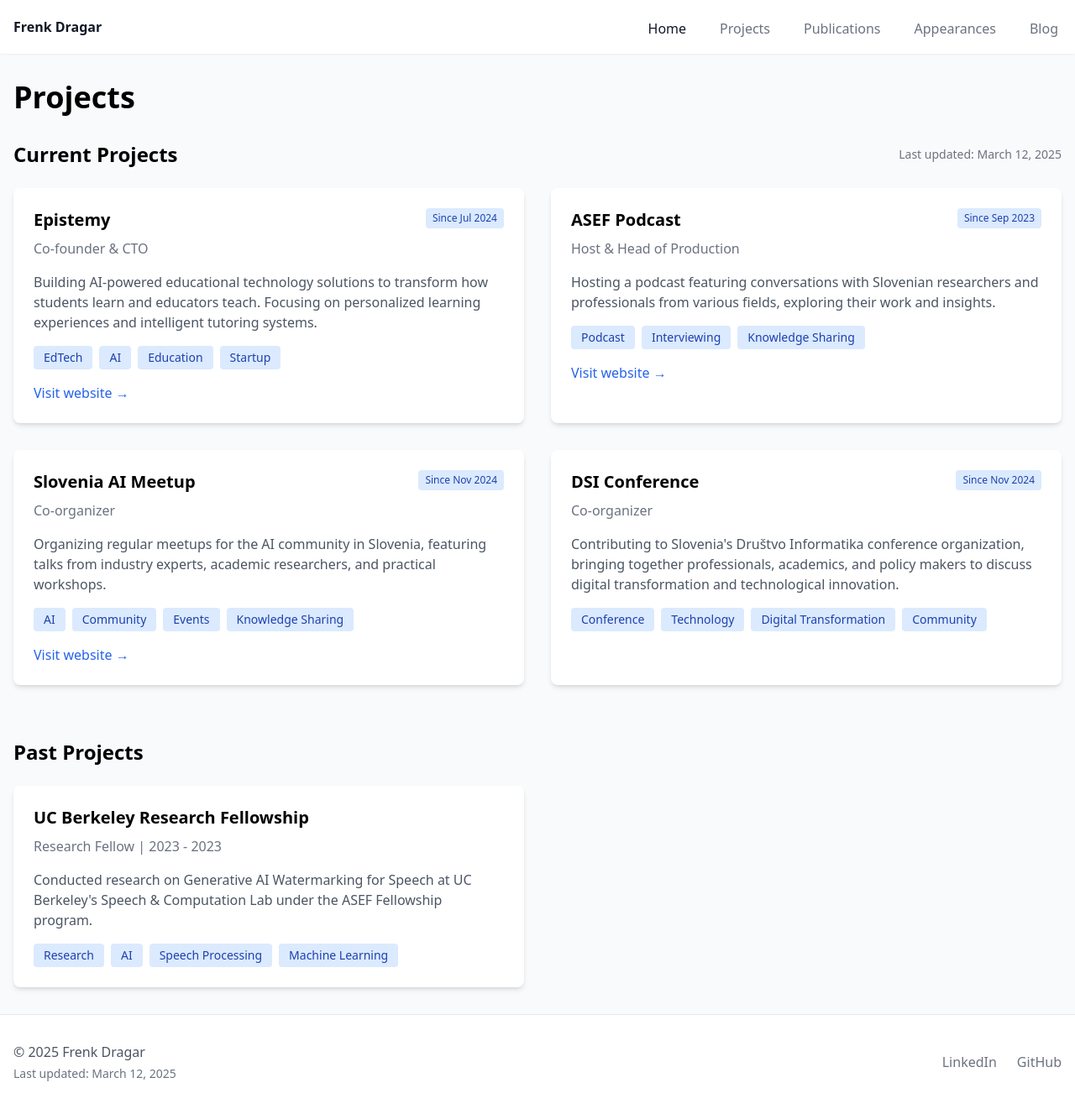
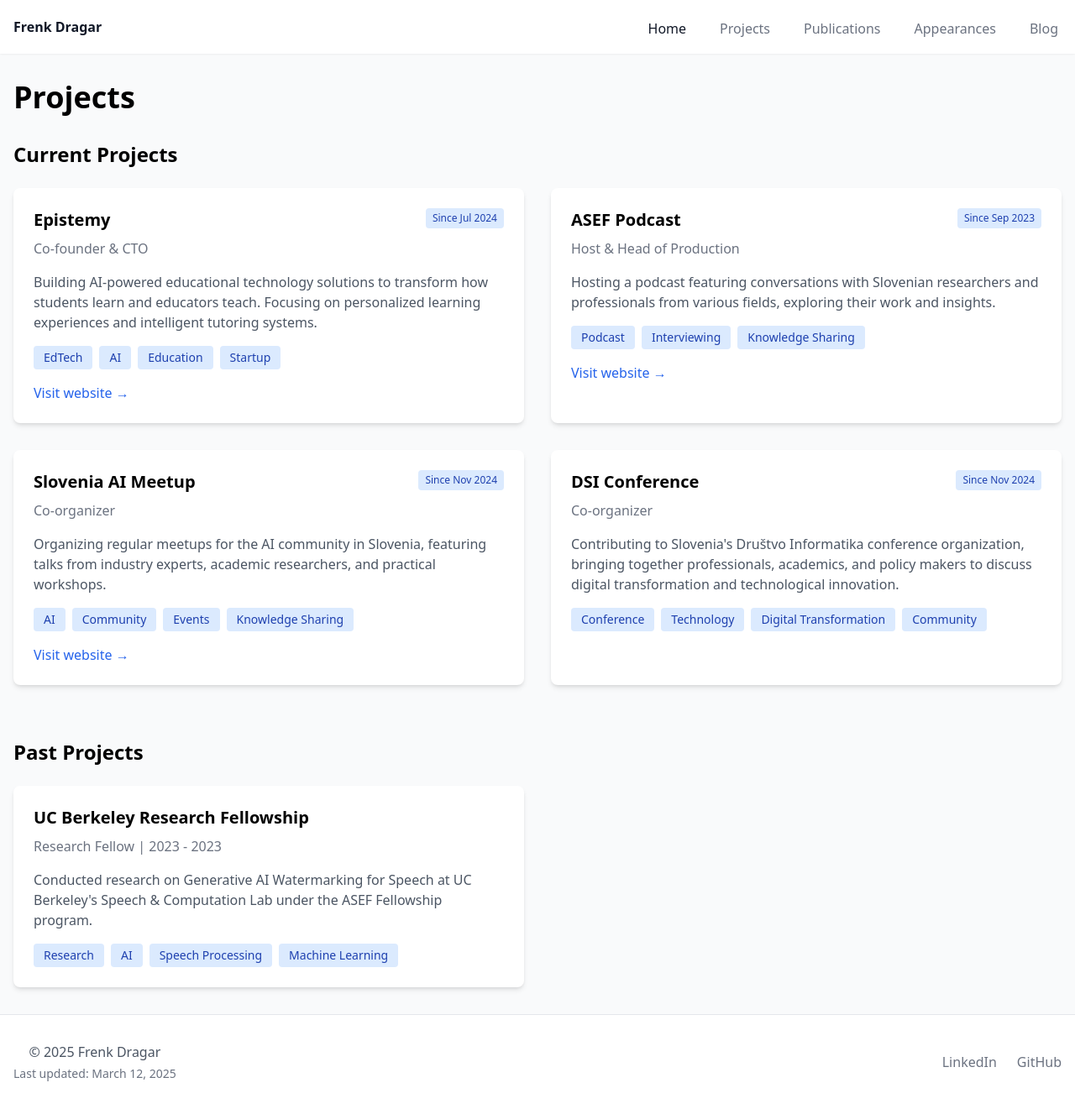
Before and after one commit to frenkd/frenkd.github.io, a Jekyll site: the page built from projects.html, in a window 1280 px wide. Shown: the whole page at 84% size. Built offline with Jekyll 4.4.1, drawn with Linux system fonts in a browser that asks for light colours; nearby versions of some CDN libraries.

Commit message:
feat: Mobile centered and project websites

```diff
--- a/_layouts/default.html
+++ b/_layouts/default.html
@@ -62,7 +62,7 @@
     <footer class="bg-white border-t">
         <div class="container mx-auto px-4 py-8">
             <div class="flex flex-col md:flex-row justify-between items-center">
-                <div class="text-gray-600 mb-4 md:mb-0">
+                <div class="text-gray-600 mb-4 md:mb-0 text-center md:text-center">
                     <div>© {{ 'now' | date: "%Y" }} Frenk Dragar</div>
                     <div class="text-sm text-gray-500 mt-1">Last updated: {{ site.time | date: "%B %d, %Y" }}</div>
                 </div>
--- a/projects.html
+++ b/projects.html
@@ -9,9 +9,8 @@ description: Current and Past Projects
 
   <!-- Current Projects -->
   <div class="mb-16">
-    <div class="flex items-center justify-between mb-6">
+    <div class="flex items-center mb-6">
       <h2 class="text-2xl font-bold">Current Projects</h2>
-      <span class="text-sm text-gray-500">Last updated: {{ site.time | date: "%B %d, %Y" }}</span>
     </div>
     <div class="grid md:grid-cols-2 gap-8">
       {% assign current_projects = site.projects | where: "status", "current" | where_exp: "project", "project.hidden != true" %}
```
Also changed, not shown: _projects/epistemy.md (+1 -1 lines), _projects/slo-ai-meetup.md (+1 -1 lines).
